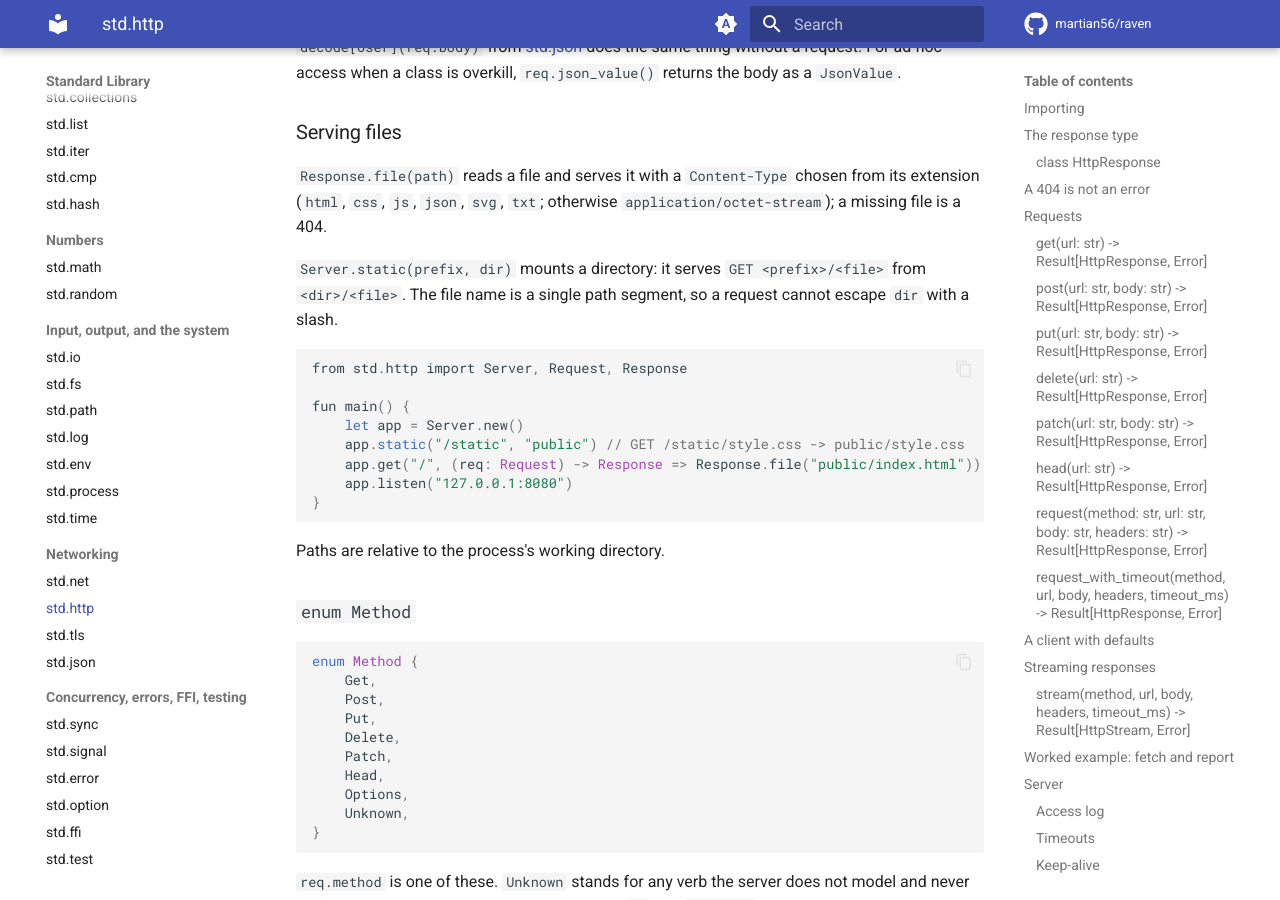
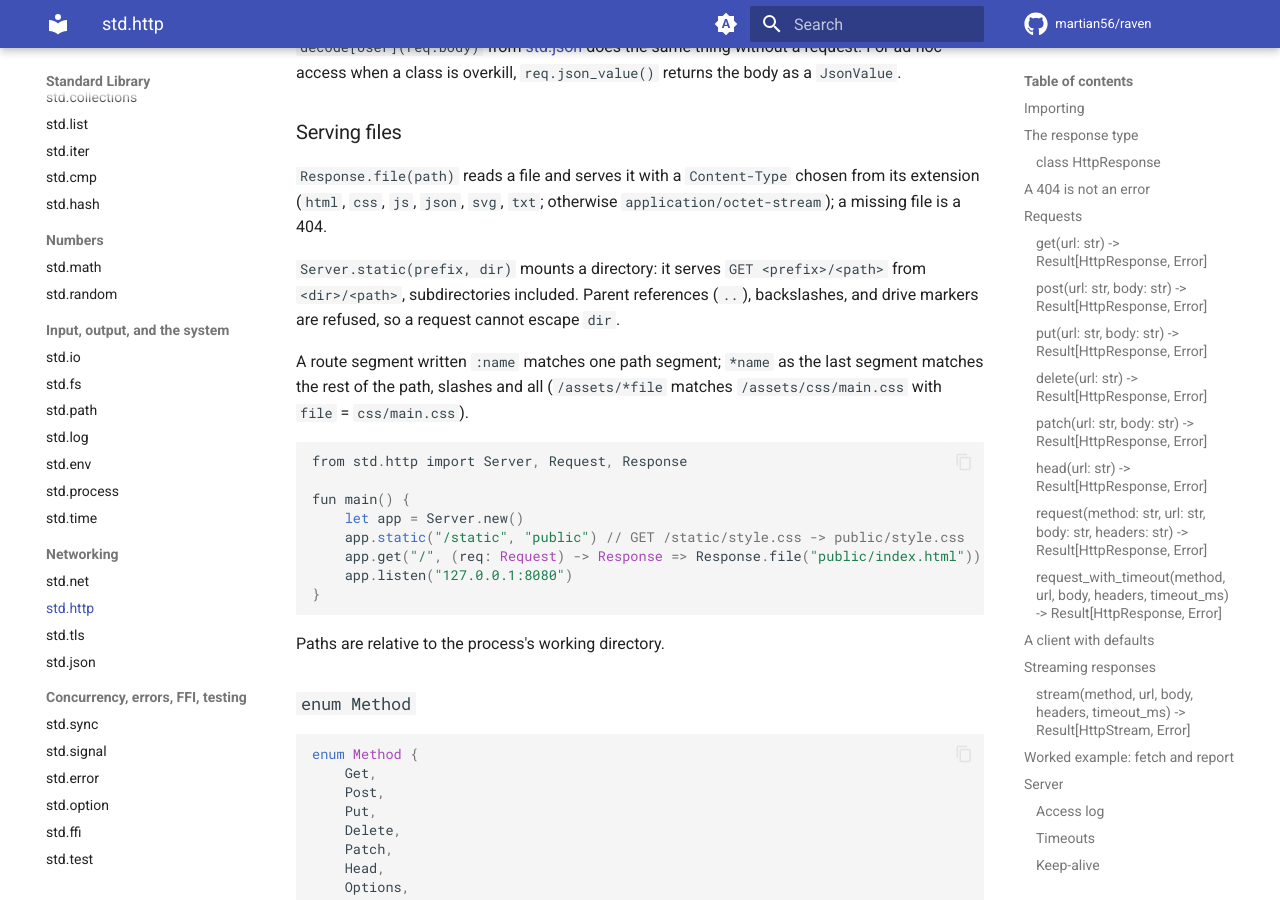
Before and after one commit to martian56/raven, an MkDocs documentation site: the page built from docs/guide/stdlib/http.md, in a window 1280 px wide and 900 px high, scrolled down 11781 px. Built offline with MkDocs 1.6.1 and Material for MkDocs 9.7.7, drawn with Linux system fonts in a browser that asks for light colours; comment, search, counter and statistics services are not loaded.

Commit message:
feat: static serves subdirectories, and *name route segments match the rest of a path
Server.static matched a single path segment, so a site with an img/ or assets/ folder could not be served. Routes gain a trailing *name segment that captures the rest of the path, static uses it, and serve_from still refuses parent references, backslashes, drive markers, and empty or dot segments.

````diff
--- a/docs/guide/stdlib/http.md
+++ b/docs/guide/stdlib/http.md
@@ -561,8 +561,13 @@ from its extension (`html`, `css`, `js`, `json`, `svg`, `txt`; otherwise
 `application/octet-stream`); a missing file is a 404.
 
 `Server.static(prefix, dir)` mounts a directory: it serves
-`GET <prefix>/<file>` from `<dir>/<file>`. The file name is a single path
-segment, so a request cannot escape `dir` with a slash.
+`GET <prefix>/<path>` from `<dir>/<path>`, subdirectories included. Parent
+references (`..`), backslashes, and drive markers are refused, so a request
+cannot escape `dir`.
+
+A route segment written `:name` matches one path segment; `*name` as the last
+segment matches the rest of the path, slashes and all
+(`/assets/*file` matches `/assets/css/main.css` with `file` = `css/main.css`).
 
 ```rust
 from std.http import Server, Request, Response
````
Also changed, not shown: 3 other files.
